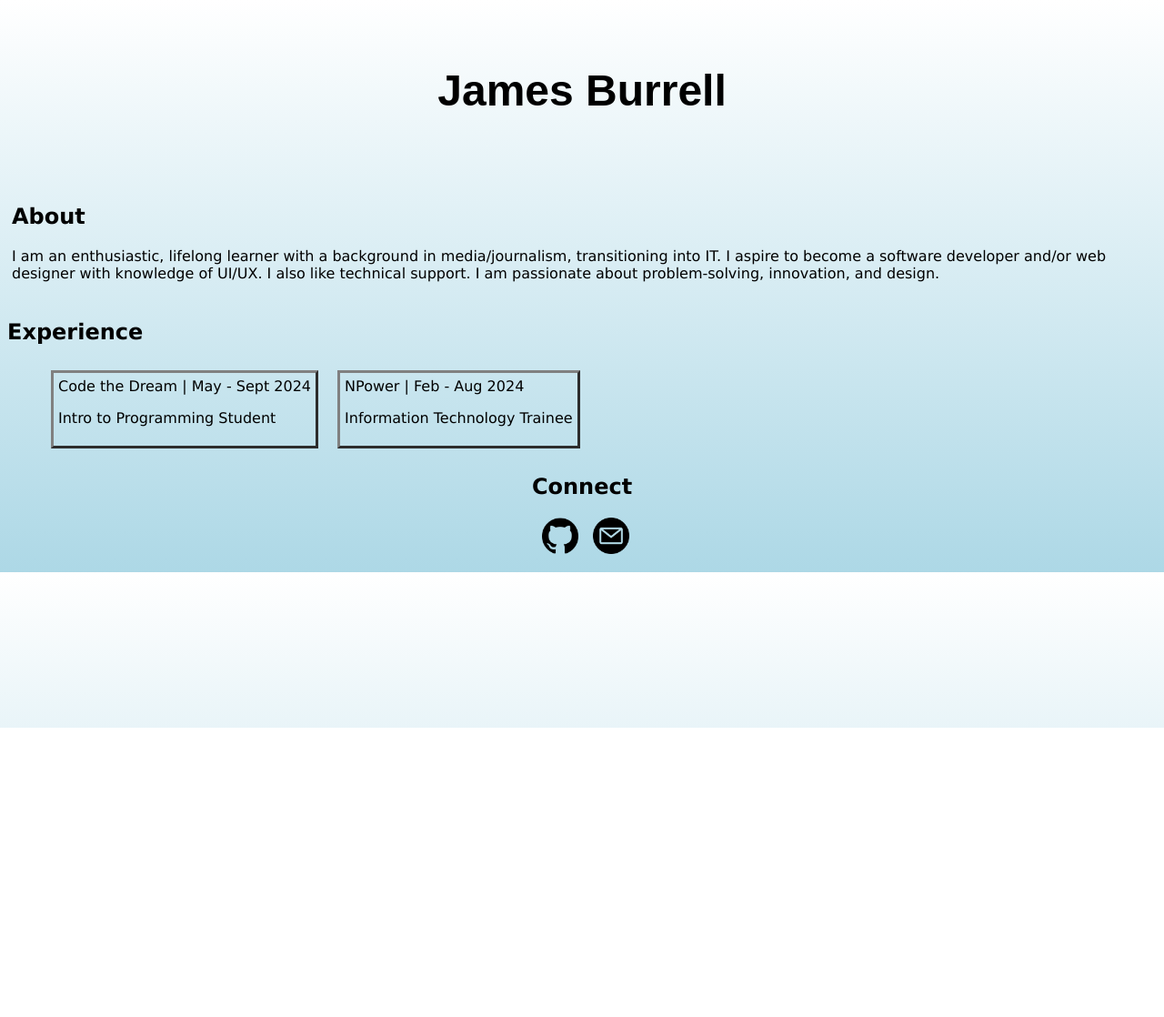
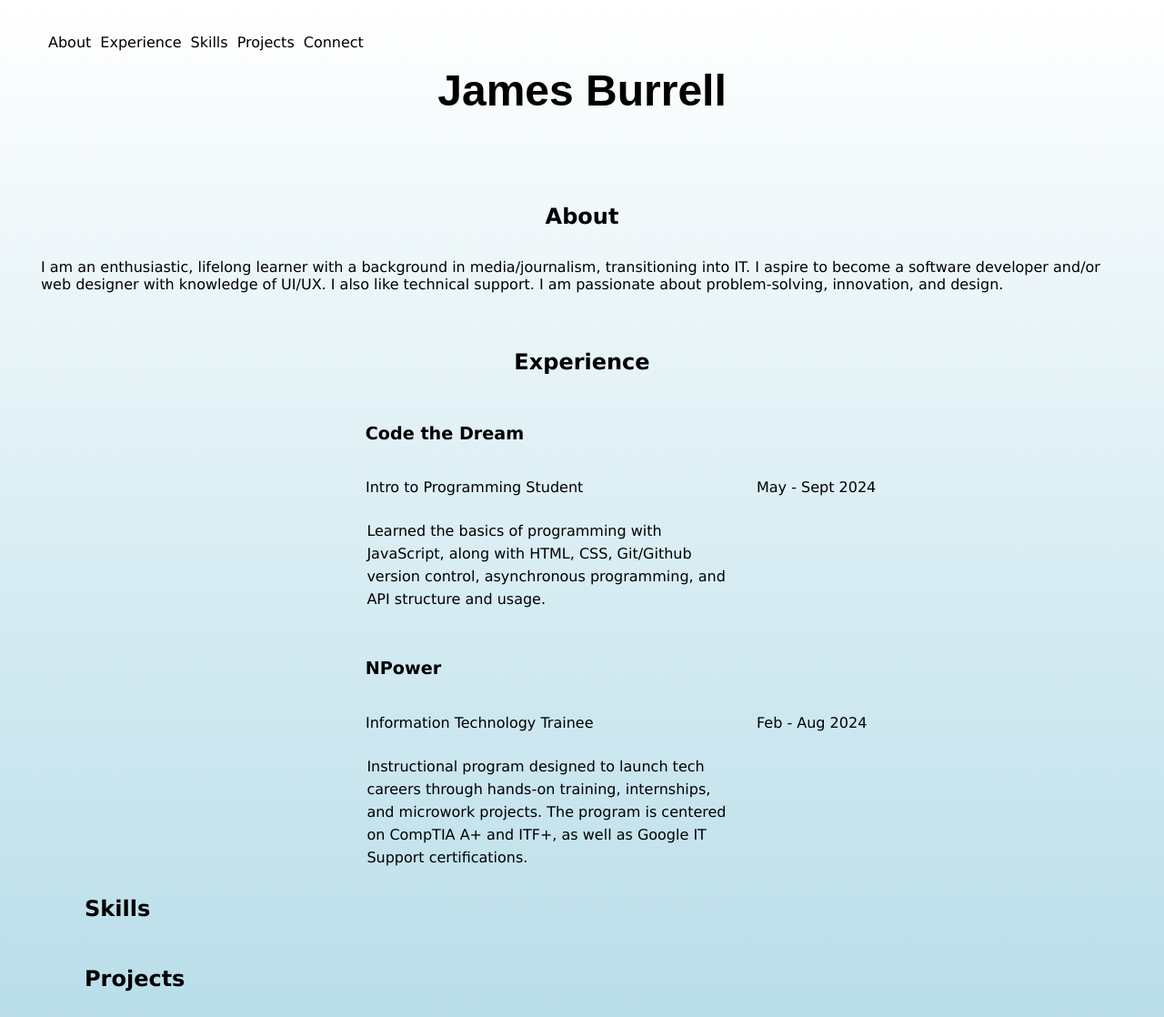
Before and after one commit to jamesbnc/james-burrell-io, a plain HTML site: page index.html in a window 1280 px wide. Shown: the top 1118 px of the page at 91% size. Before the commit the page ends 800 px from the top, so only its background shows below. Drawn offline with Linux system fonts and the light colour scheme.

Commit message:
formatted styles added

```diff
--- a/css/index.css
+++ b/css/index.css
@@ -1,7 +1,23 @@
 body {
     background-image: linear-gradient(white,lightblue);
+    color:black;
+    font-family:'Lucida Sans', 'Lucida Sans Regular', 'Lucida Grande', 'Lucida Sans Unicode', Geneva, Verdana, sans-serif;
+}
+
+.nav-bar {
+    background-color: hsl(0, 0%, 25%);
+    padding: none;
+    margin: 0px;
+    margin-left: 0;
+}
+
+.nav-bar a {
     color: black;
-    font-family:'Lucida Sans', 'Lucida Sans Regular', 'Lucida Grande', 'Lucida Sans Unicode', Geneva, Verdana, sans-serif;
+    text-decoration: none;
+    padding: 5px;
+    display: flex;
+    text-align: center;
+    float: left;
 }
 
 #name {
@@ -13,18 +29,74 @@ body {
 
 #About {
     padding: 5px;
+    text-align: center;
 }
 
-#Experience ul li {
-    list-style: none;
-    display: inline-block;
-    margin: 0.5em;
+#Experience {
+    padding: 5px;
+    text-align: center;
+}
+
+.paragraph-intro {
+    text-align: left;
+    margin: 2em;
+}
+
+.flex-container {
+    display: flex;
+    flex-wrap: nowrap;
     color: black;
     border-radius: auto;
-    border-color: grey;
-    border-style: outset;
     padding: 5px;
     border-width: 0.2em;
+    margin-left: 24em;
+    text-align: left;
+}
+  .flex-container > div {
+    width: 450px;
+    text-align: center;
+    line-height: 60px;
+    font-size: 20px;
+    border: #f1f1f1;
+    font-size: medium;
+    text-align: left;
+  }
+
+  .flex-container-2 > div {
+    width: 400px;
+    text-align: left;
+    line-height: 25px;
+    font-size: 20px;
+    font-size: medium;
+    padding-left: 40px;
+    margin-left: 21.9em;
+    text-align: left;
+  }
+
+  .title-org-1 {
+    width: 330px;
+    text-align: center;
+    line-height: 10px;
+    font-size: 20px;
+    border: #f1f1f1;
+    font-size: larger;
+    padding-top: 40px;
+    padding-left: 30px;
+    margin-left: 16.6em;
+    text-align: left;
+}
+
+  .title-org-2 {
+    width: 330px;
+    text-align: center;
+    line-height: 10px;
+    font-size: 20px;
+    border: #f1f1f1;
+    font-size: larger;
+    padding-top: 40px;
+    padding-left: 30px;
+    margin-left: 16.6em;
+    text-align: left;
 }
 
 #Connect {
@@ -33,14 +105,16 @@ body {
 
 #Connect ul li {
     padding: 5px;
-    display: inline;
+    display: flex;
     justify-content: center;
     align-items: center;
+
 }
 
 #github-logo {
     width: 40px;
     align-items: center;
+    margin-right: 2em;
 }
 
 #email-icon {
@@ -49,6 +123,18 @@ body {
     margin-right: 2em;
 }
 
+#Skills {
+    padding-top: 40px;
+    padding: 5px;
+    margin-left: 5em;
+}
+
+#Projects {
+
+    padding: 5px;
+    margin-left: 5em;
+}
+
 ul {
     list-style-type: none;
 }
--- a/index.html
+++ b/index.html
@@ -7,25 +7,61 @@
     <link rel="stylesheet" href="css/index.css">
 </head>
 <body>
+    <nav class="nav-bar">
+        <ul>
+            <li><a href="#About">About</a></li>
+            <li><a href="#Experience">Experience</a></li>
+            <li><a href="#Skills">Skills</a></li>
+            <li><a href="#Projects">Projects</a></li>
+            <li><a href="#Connect">Connect</a></li>
+        </ul>
+    </nav>
     <h1 id="name">James Burrell</h1>
     <section id="About">
         <h2>About</h2>
-    <p>I am an enthusiastic, lifelong learner with a background in media/journalism, transitioning into IT.
+        <p class="paragraph-intro">I am an enthusiastic, lifelong learner with a background in media/journalism, transitioning into IT.
             I aspire to become a software developer and/or web designer with knowledge of UI/UX. I also like technical support.
             I am passionate about problem-solving, innovation, and design.</p>
     </section>
     <section id="Experience">
         <h2>Experience</h2>
         <ul>
-        <li>Code the Dream | May - Sept 2024<p>Intro to Programming Student</p></li>
-        <li>NPower | Feb - Aug 2024<p>Information Technology Trainee</p></li>
+            <h3 class="title-org-1">Code the Dream</h3>
         </ul>
+        <div class="flex-container">
+            <div>Intro to Programming Student</div>
+            <div>May - Sept 2024</div>
+        </div>
+        <div class="flex-container-2">
+            <div>Learned the basics of programming with JavaScript, along with HTML, CSS,
+                Git/Github version control, asynchronous programming, and API structure and usage.</div>
+        </div>
+        <ul>
+            <h3 class="title-org-2">NPower</h3>
+        </ul>
+        <div class="flex-container">
+            <div>Information Technology Trainee</div>
+            <div>Feb - Aug 2024</div>
+        </div>
+        <div class="flex-container-2">
+            <div>Instructional program designed to launch tech careers through hands-on training, internships, and microwork
+                projects.
+                The program is centered on CompTIA A+ and ITF+, as well as Google IT Support certifications. </div>
+        </div>
+    </section>
+    <section id="Skills">
+        <h2>Skills</h2>
+    </section>
+    <section id="Projects">
+        <h2>Projects</h2>
     </section>
     <section id="Connect">
         <h2>Connect</h2>
         <ul>
-        <li><a href="https://github.com/jamesbnc"><img src="img/github-logo.png" id="github-logo" alt="Cat icons created by Dave Gandy - Flaticon"></a></li>
-        <li><a href="jamesburrellnc@gmail.com"><img src="img/email-icon.png" id="email-icon" alt="Email icons created by Uniconlabs - Flaticon"></a></li>
+            <li><a href="https://github.com/jamesbnc"><img src="img/github-logo.png" id="github-logo"
+                        alt="Cat icons created by Dave Gandy - Flaticon"></a></li>
+            <li><a href="jamesburrellnc@gmail.com"><img src="img/email-icon.png" id="email-icon"
+                        alt="Email icons created by Uniconlabs - Flaticon"></a></li>
         </ul>
     </section>
     </body>
```
Lines whose indentation alone changed are shown as unchanged.
